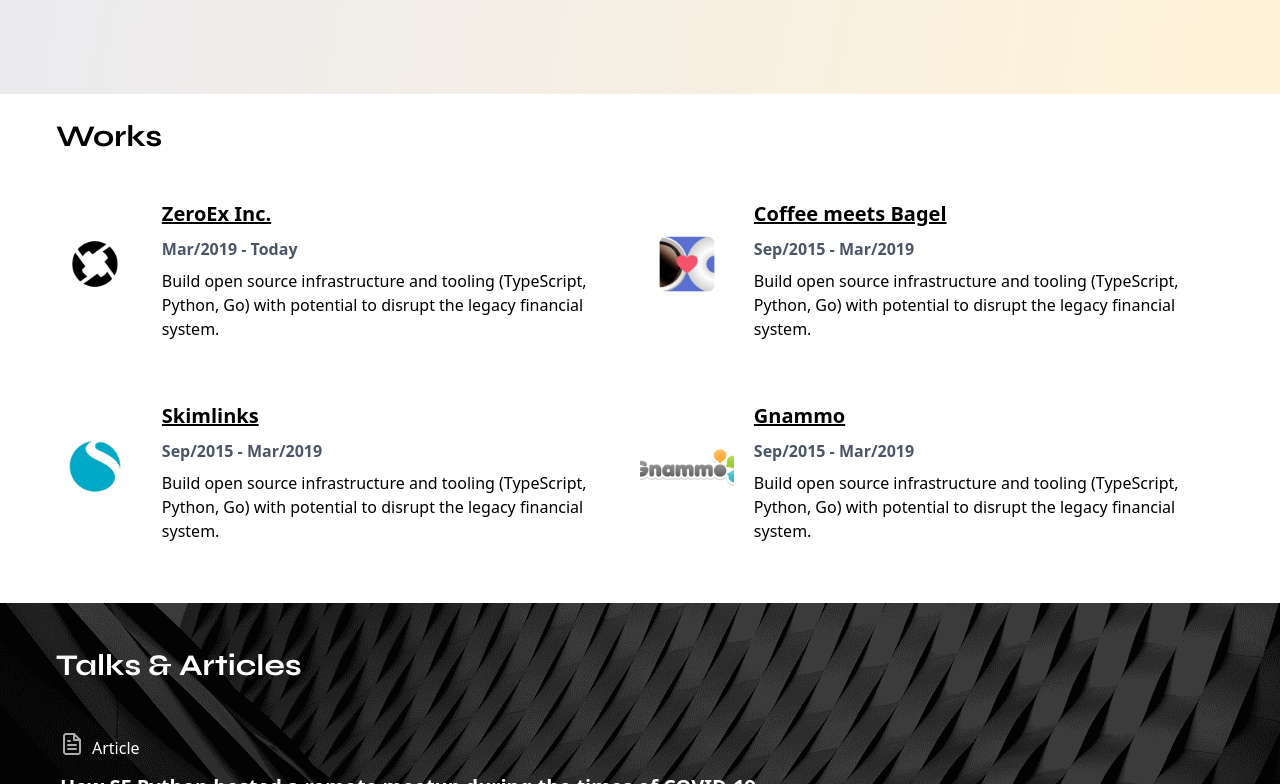
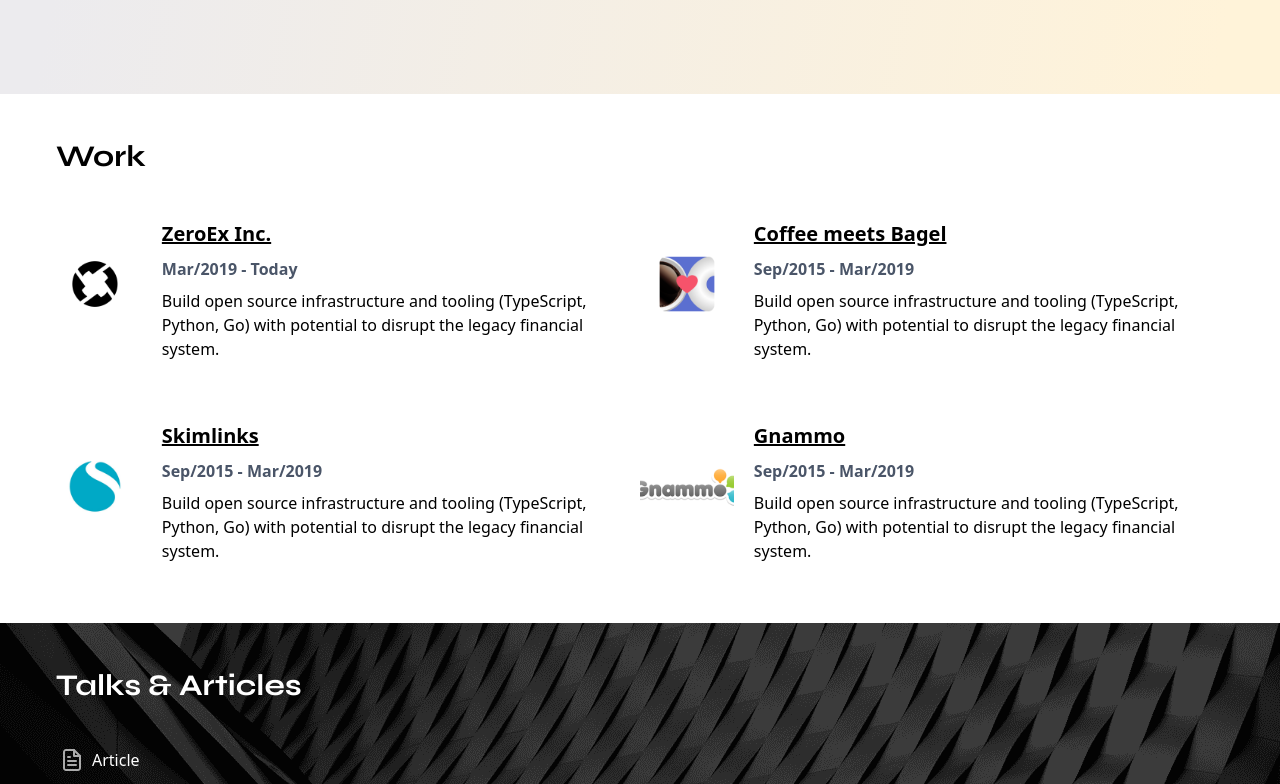
Before and after one commit to PirosB3/pirosb3-website, a Next.js app: page / in a window 1280 px wide. Shown: the part 596-1380 px from the top of the page. Built offline with nearby package versions, Linux system fonts and the light colour scheme; what tailwindcss-font-inter would draw is missing.

Commit message:
Adds other changes

```diff
--- a/components/data.tsx
+++ b/components/data.tsx
@@ -108,6 +108,7 @@
 
 export const PROJECTS: Project[] = [
     {
+        url: 'https://cycletoken.me/',
         title: 'CycleToken',
         description: (
             <span>
--- a/components/models.tsx
+++ b/components/models.tsx
@@ -36,7 +36,7 @@
         <div className={Styles.longChildItem}>
             <div className="flex">
                 <img src={MEDIA_IMAGES[media.type]} />
-                <p className="ml-2 color-date pt-2 font-medium">{media.type.toString()}</p>
+                <p className="ml-2 color-date font-medium">{media.type.toString()}</p>
             </div>
             <h3 className={`${Styles.componentTitle} mt-3 underline`}><a href={media.url}>{media.title}</a></h3>
             <p className="mt-3">{media.date} • {media.location}</p>
@@ -46,9 +46,11 @@
 
 export const ProjectComponent: FunctionComponent<{project: Project}> = (props) => {
     const { project } = props;
+    const title = project.url ? <a className="underline" href={project.url}>{project.title}</a> : <span>{project.title}</span>
+
     return (
         <div className={Styles.longChildItem}>
-            <h3 className={`${Styles.componentTitle} mt-3`}>{project.title}</h3>
+            <h3 className={`${Styles.componentTitle} mt-3`}>{title}</h3>
             <p className="mt-3">{project.description}</p>
         </div>
     );
--- a/components/types.ts
+++ b/components/types.ts
@@ -22,5 +22,6 @@
 
 export interface Project {
     title: string;
+    url?: string;
     description: string | JSX.Element;
 }
--- a/pages/index.tsx
+++ b/pages/index.tsx
@@ -5,7 +5,7 @@
 
 export default function Home() {
   return (
-    <div className='container mx-auto font-inter bg-white shadow-2xl rounded-lg my-10'>
+    <div className='container mx-auto font-inter bg-white shadow-2xl my-10'>
       <Head>
         <title>Daniel Pyrathon</title>
       </Head>
@@ -30,7 +30,7 @@
           </p>
         </div>
       </div>
-      <Section title="Works" childBoxClassExtra="flex-wrap">
+      <Section title="Work" childBoxClassExtra="flex-wrap" parentBoxClassExtra="pt-5">
         {WORKS.map((work, idx) => <WorkComponent key={idx} work={work} />)}
       </Section>
       <Section title="Talks & Articles" childBoxClassExtra="flex-col" parentBoxClassExtra="bg-black text-white bg-image bg-top bg-no-repeat py-10">
```
